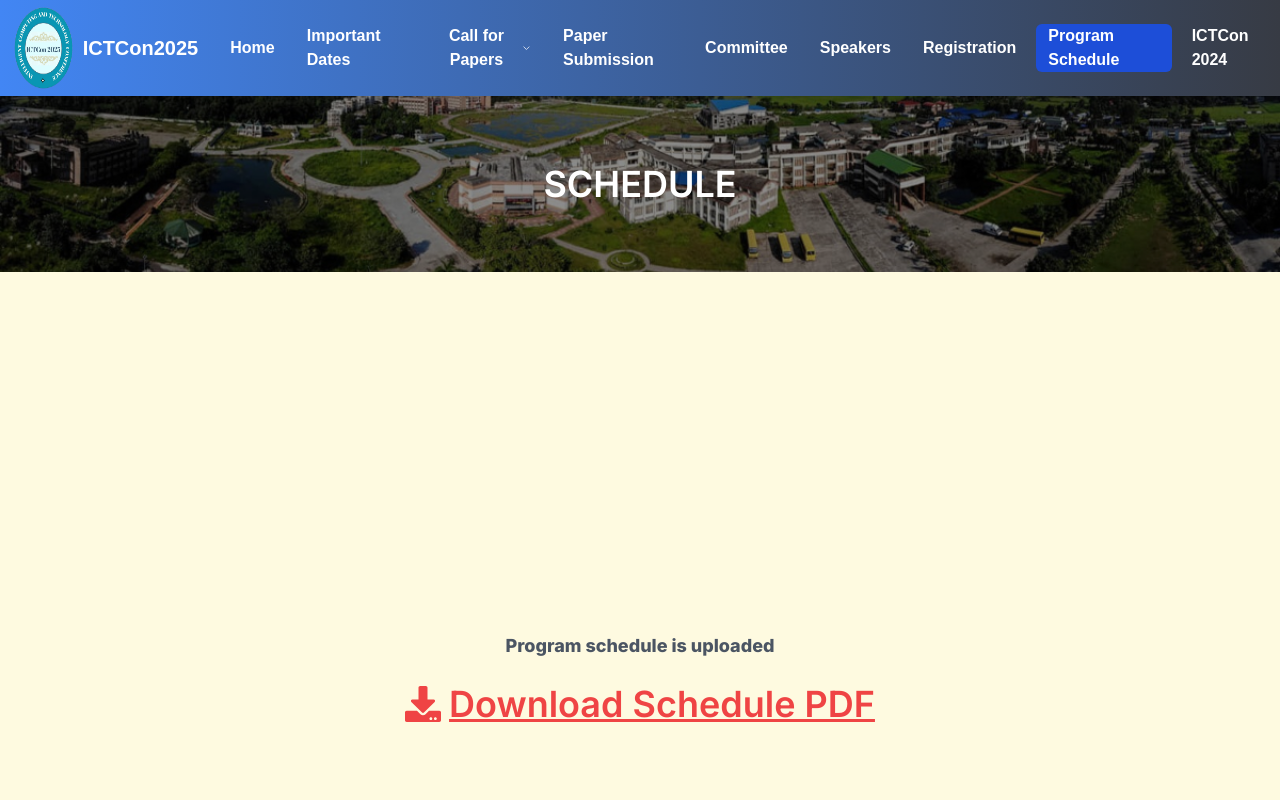
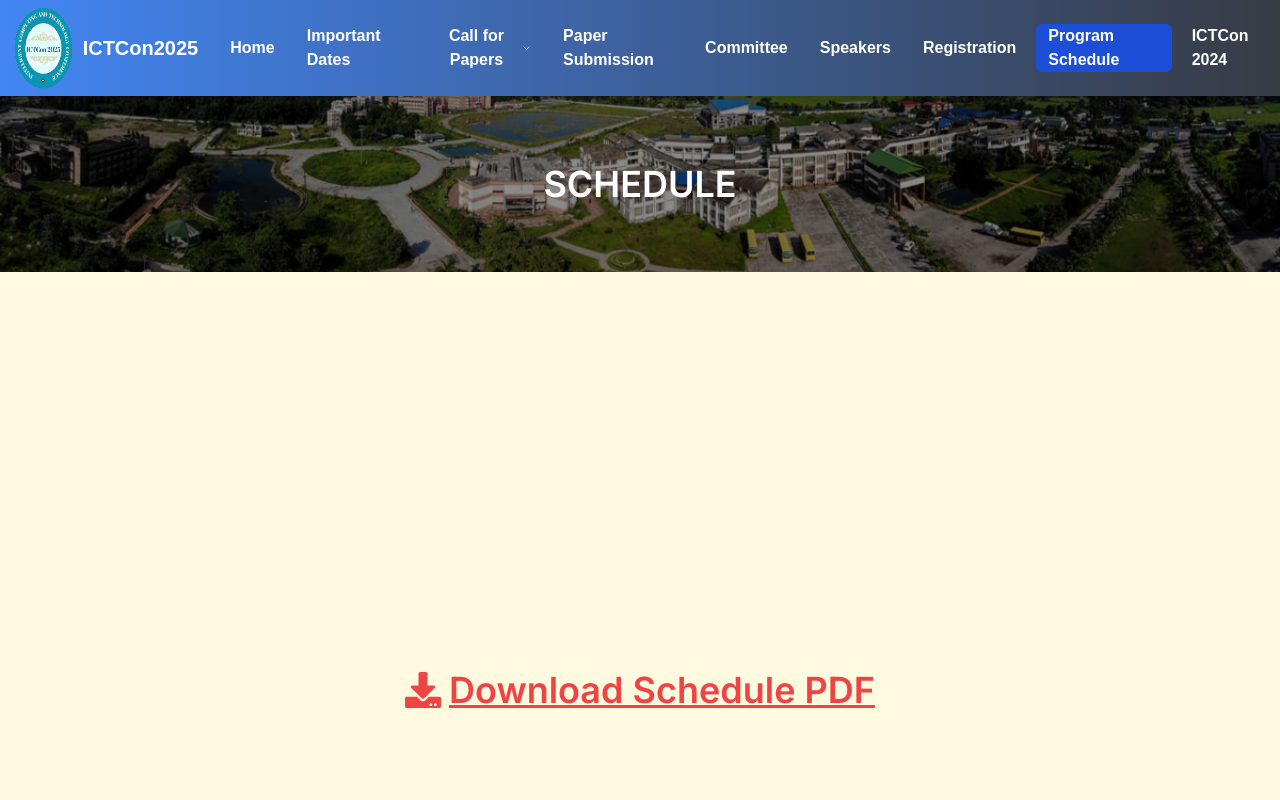
Before and after one commit to ictcon-cit/ictcon_2026, a Next.js app: page /schedule in a window 1280 px wide. Shown: the top 800 px of the page. Built offline with nearby package versions, Linux system fonts and the light colour scheme.

Commit message:
uPDATED schedule

```diff
--- a/src/app/schedule/page.tsx
+++ b/src/app/schedule/page.tsx
@@ -10,7 +10,7 @@ const SubmissionPage = () => {
         <div className="w-full md:text-4xl text-xl flex justify-center sm:items-center md:min-h-screen text-black pb-7">
           <div className="text-center flex flex-col gap-6 mt-10 justify-center items-center">
             <p className="text-lg font-extrabold text-6xl text-gray-600">
-              Program schedule is uploaded
+
             </p>
             <a
             href="/ICTCon_2025_Schedule.pdf"
```
